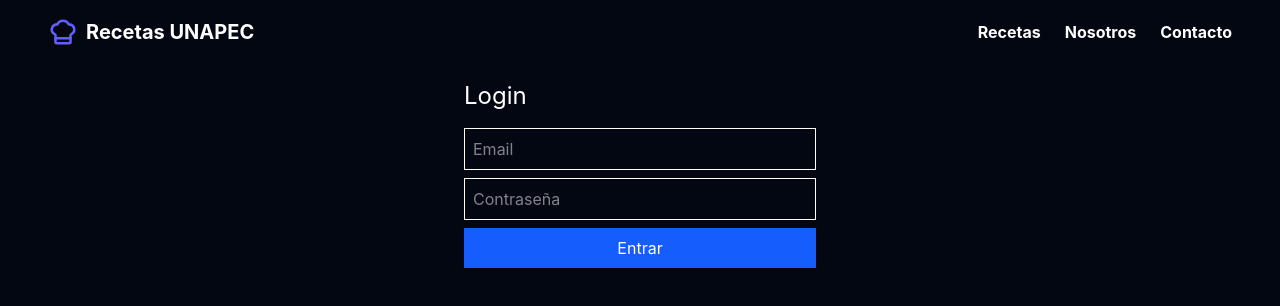
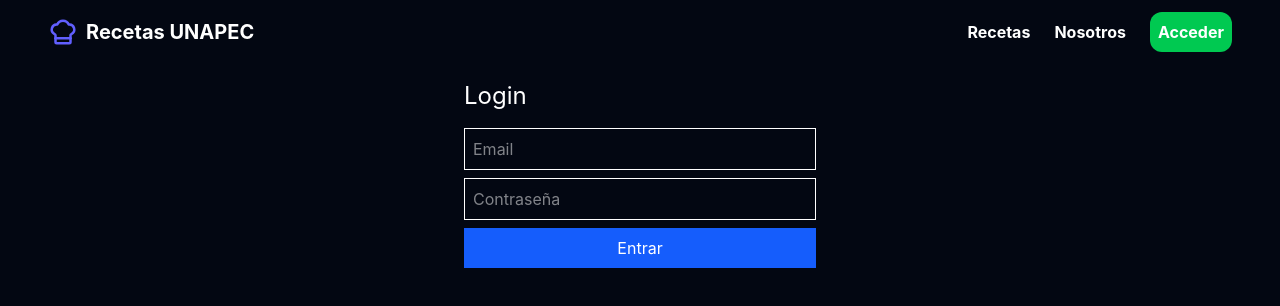
Before and after one commit to mrxandev/recetario-web, a React (Vite) app: page /login in a window 1280 px wide. Shown: the top 306 px of the page. Built offline with nearby package versions, Linux system fonts and the light colour scheme; no server answers.

Commit message:
Agregar Login y Signup al navbar

```diff
--- a/src/components/general/Navbar.tsx
+++ b/src/components/general/Navbar.tsx
@@ -14,7 +14,7 @@ function Navbar() {
         </a>
 
         {/* Menú Desktop */}
-        <nav className="hidden md:flex gap-6 font-bold">
+        <nav className="hidden md:flex justify-center items-center gap-6 font-bold">
           <a
             href="/recetas"
             className="text-white hover:text-indigo-500 transition-colors duration-300"
@@ -28,10 +28,10 @@ function Navbar() {
             Nosotros
           </a>
           <a
-            href="/contactoo"
-            className="text-white hover:text-indigo-500 transition-colors duration-300"
+            href="/login"
+            className="text-white bg-green-500 hover:bg-green-500/70 p-2 rounded-xl transition-colors duration-300"
           >
-            Contacto
+            Acceder
           </a>
         </nav>
 
@@ -62,11 +62,11 @@ function Navbar() {
             Nosotros
           </a>
           <a
-            href="/contacto"
-            className="block text-white hover:text-indigo-500 transition-colors duration-300"
+            href="/login"
+            className="block text-white bg-green-500 hover:bg-green-500/70 p-2 rounded-xl transition-colors duration-300"
             onClick={() => setIsOpen(false)}
           >
-            Contacto
+            Acceder
           </a>
         </div>
       )}
--- a/src/main.tsx
+++ b/src/main.tsx
@@ -3,13 +3,13 @@ import { createRoot } from 'react-dom/client'
 import './index.css'
 import Home from './pages/HomePage'
 import { BrowserRouter, Routes, Route } from 'react-router-dom'
-import Login from './components/auth/Login'
 import { AuthProvider } from './context/AuthContext'
-import Signup from './components/auth/Signup'
 import RecipePage from './pages/RecipePage'
 import Navbar from './components/general/Navbar'
 import NotFound from './pages/NotFound'
 import Recipe from './components/recipes/Recipe'
+import LoginPage from './pages/LoginPage'
+import SignupPage from './pages/SignupPage'
 
 
 
@@ -22,8 +22,8 @@ createRoot(document.getElementById('root')!).render(
       <Routes>
         <Route path="/" element={<Home />} />
         <Route path='*' element={<NotFound/>} />
-        <Route path='/login' element={<Login />} />
-        <Route path='/signup' element={<Signup/>} />
+        <Route path='/login' element={<LoginPage />} />
+        <Route path='/signup' element={<SignupPage/>} />
         <Route path='/recetas' element={<RecipePage/>} />
         <Route path='/nosotros' element={<h1 className='text-6xl text-red-600 flex justify-center items-center'>Nosotros</h1>} />
         <Route path='/contacto' element={<h1 className='text-6xl text-red-600 flex justify-center items-center'>Contacto</h1>} />
--- /dev/null
+++ b/src/pages/LoginPage.tsx
@@ -0,0 +1,12 @@
+import Login from "../components/auth/Login"
+
+
+function LoginPage() {
+  return (
+   <>
+   <Login/>
+   </>
+  )
+}
+
+export default LoginPage
--- /dev/null
+++ b/src/pages/SignupPage.tsx
@@ -0,0 +1,12 @@
+import Signup from "../components/auth/Signup"
+
+
+function SignupPage() {
+  return (
+   <>
+   <Signup/>
+   </>
+  )
+}
+
+export default SignupPage
```
